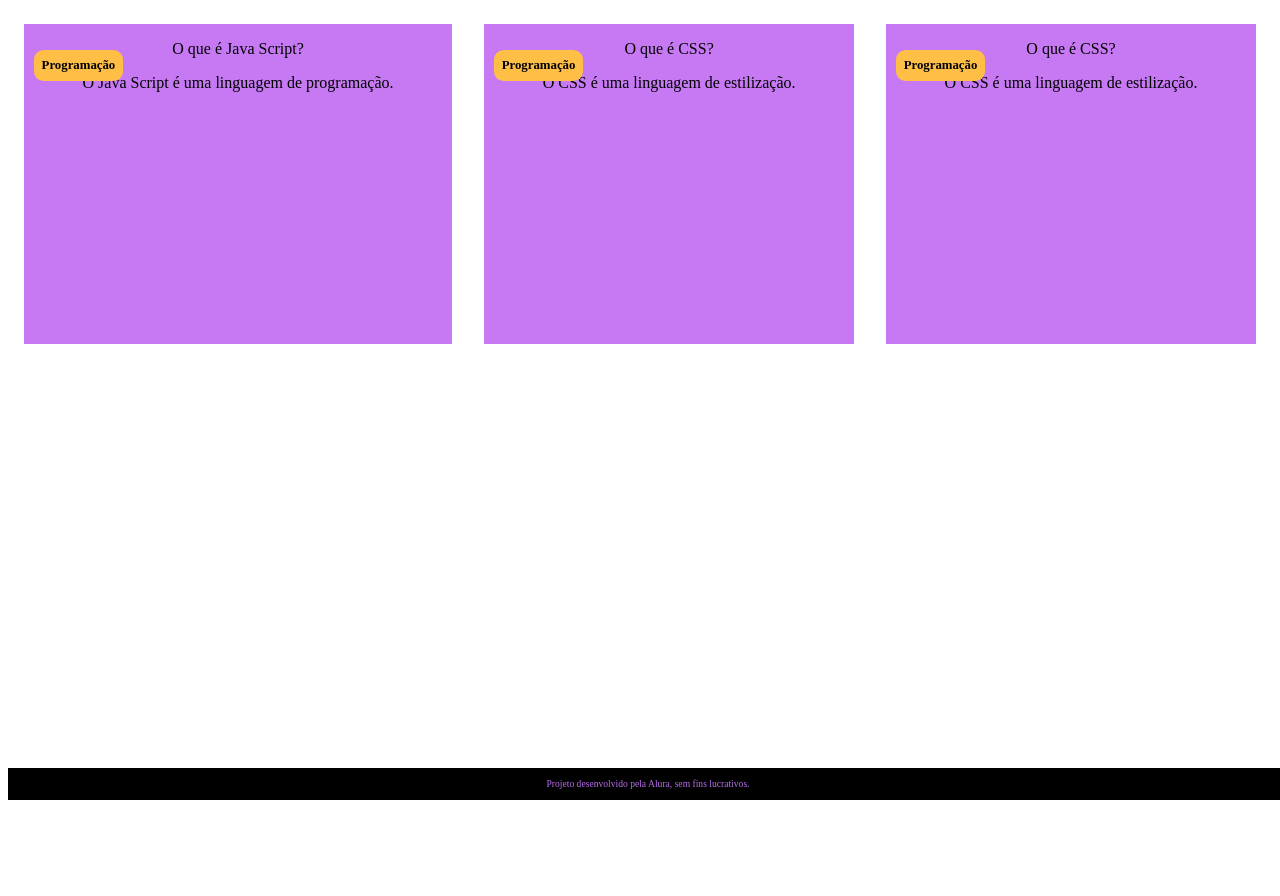
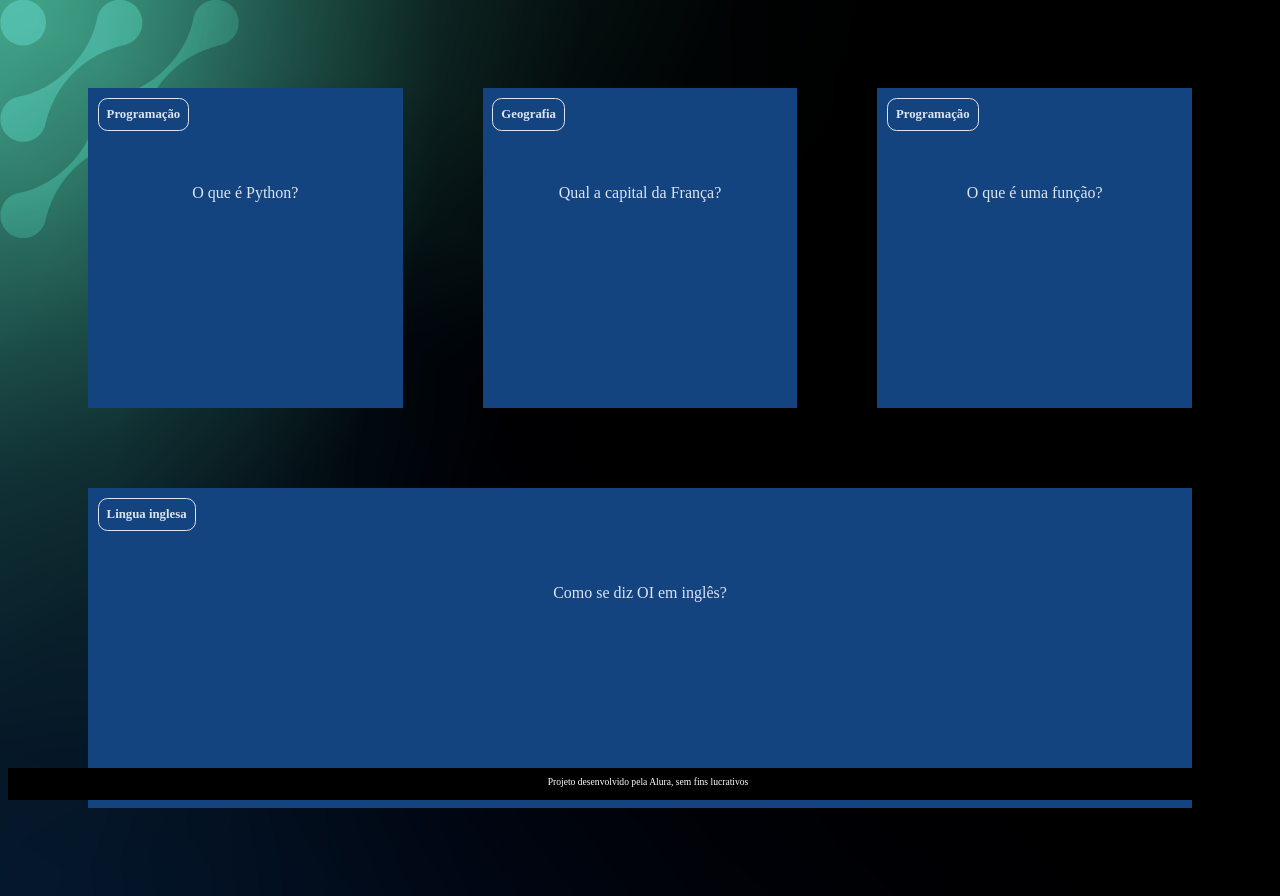
Before and after one commit to fer262008/Fernanda-2B---Flashcard, a plain HTML site: page index.html in a window 1280 px wide. Before the commit the page ends 800 px from the top, so only its background shows below. Drawn offline with Linux system fonts and the light colour scheme.

Commit message:
Add files via upload
até a aula 8/9

```diff
--- /dev/null
+++ b/app.js
@@ -0,0 +1,19 @@
+function criaCartao(categoria, pergunta, resposta) {
+    let container = document.getElementById('container')
+    let cartao = document.createElement('article')
+    cartao.className = 'cartao'
+
+    cartao.innerHTML = `
+    <div class="cartao__conteudo">
+    <h3>${categoria}</h3>
+    <div class="cartao__conteudo__pergunta">
+        <p>${pergunta}</p>
+    </div>
+    <div class="cartao__conteudo__resposta">
+        <p>${resposta}</p>
+    </div>
+    </div>
+    `
+    container.appendChild(cartao)
+
+}
--- /dev/null
+++ b/assets/style.css
@@ -0,0 +1,92 @@
+:root {
+    --text-color: #DBE4EF;
+    --card-front-color: #144480;
+    --card-back-color: #00F4BF;
+}
+
+body {
+    background: url(../flashcard-imagens/img/bg-desktop.webp);
+    font-family: Bai Jamjuree;
+}
+
+#container {
+    display: flex;
+    flex-wrap: wrap;
+    justify-content: space-between;
+    padding: 4rem;
+    gap: 3rem;
+}
+
+.cartao {
+    margin: 1rem 1rem;
+    height: 20rem;
+    flex-grow: 1;
+    flex-basis: calc(33% - 6rem);
+}
+
+.cartao__conteudo {
+    background-color: var(--card-front-color);
+    text-align: center;
+    height: 100%;
+    transform-style: preserve-3d;
+    transition: transform 300ms ease-in-out;
+}
+
+.cartao__conteudo h3 {
+    color: var(--text-color);
+    border: 1px solid var(--text-color);
+    text-align: left;
+    padding: 0.5rem;
+    position: absolute;
+    margin: 0.6rem;
+    border-radius: 0.6rem;
+    font-size: 1vw;
+    backface-visibility: hidden;
+}
+
+.cartao__conteudo p {
+    margin-top: 1rem;
+    padding: 2rem;
+    margin-top: 4rem;
+}
+
+.cartao__conteudo__pergunta p {
+    color: var(--text-color);
+    font-weight: 500;
+}
+
+.cartao__conteudo__resposta p {
+    color: var(--card-back-color);
+    font-weight: 700;
+}
+
+.cartao:hover .cartao__conteudo {
+    transform: rotateY(180deg);
+}
+
+.cartao__conteudo__pergunta,
+.cartao__conteudo__resposta {
+    backface-visibility: hidden;
+    position: absolute;
+    height: 100%;
+    width: 100%;
+}
+
+.cartao__conteudo__resposta {
+    transform: rotateY(180deg);
+}
+
+footer {
+    background-color: black;
+    color: white;
+    position: fixed;
+    bottom: 0;
+    width: 100%;
+    height: 2rem;
+}
+
+footer p {
+    text-align: center;
+    font-size: 0.6rem;
+    margin-top: 0.5rem;
+}
--- a/index.html
+++ b/index.html
@@ -5,50 +5,30 @@
     <meta charset="UTF-8">
     <meta name="viewport" content="width=device-width, initial-scale=1.0">
     <title>Flashcard-Fernanda</title>
-    <link rel="stylesheet" href="style.css">
+    <link rel="stylesheet" href="assets/style.css">
 </head>
 
 <body>
     <main>
         <section id="container">
-            <article class="cartao">
+            <!-- <article class="cartao">
                 <div class="cartao__conteudo">
-                    <h3> Programação </h3>
+                    <h3>Programação</h3>
                     <div class="cartao__conteudo__pergunta">
-                        <p>O que é Java Script?</p>
+                        <p>O que é JavaScript?</p>
                     </div>
                     <div class="cartao__conteudo__resposta">
-                        <p>O Java Script é uma linguagem de programação.</p>
+                        <p>O JavaScript é uma linguagem de programação</p>
                     </div>
                 </div>
-            </article>
-            <article class="cartao">
-                <div class="cartao__conteudo">
-                    <h3> Programação </h3>
-                    <div class="cartao__conteudo__pergunta">
-                        <p>O que é CSS?</p>
-                    </div>
-                    <div class="cartao__conteudo__resposta">
-                        <p>O CSS é uma linguagem de estilização.</p>
-                    </div>
-                </div>
-            </article>
-            <article class="cartao">
-                <div class="cartao__conteudo">
-                    <h3> Programação </h3>
-                    <div class="cartao__conteudo__pergunta">
-                        <p>O que é CSS?</p>
-                    </div>
-                    <div class="cartao__conteudo__resposta">
-                        <p>O CSS é uma linguagem de estilização.</p>
-                    </div>
-                </div>
-            </article>
+            </article> -->
         </section>
     </main>
     <footer>
-        <p>Projeto desenvolvido pela Alura, sem fins lucrativos.</p>
+        <p>Projeto desenvolvido pela Alura, sem fins lucrativos</p>
     </footer>
+    <script src="app.js"></script>
+    <script src="perguntas.js"></script>
 </body>
 
 </html>
--- /dev/null
+++ b/perguntas.js
@@ -0,0 +1,35 @@
+criaCartao(
+    'Programação',
+    'O que é Python?',
+    'O Python é uma linguagem de programação'
+)
+
+criaCartao(
+    'Geografia',
+    'Qual a capital da França?',
+    'A capital da França é Paris'
+)
+
+criaCartao(
+    'Programação',
+    'O que é uma função?',
+    'Uma função é um bloco de código que executa alguma tarefa'
+)
+
+criaCartao(
+    'Lingua inglesa',
+    'Como se diz OI em inglês?',
+    'Oi em ingles é HI (RAI)'
+)
+
+cartao.innerHTML = `
+        <div class="cartao__conteudo">
+        <h3>${categoria}</h3>
+        <div class="cartao__conteudo__pergunta">
+                <p>${pergunta}</p>
+        </div>
+        <div class="cartao__conteudo__resposta">
+                <p>${resposta}</p>
+        </div>
+        </div>
+`
```
Also changed, not shown: flashcard-imagens/img/bg-desktop.webp (added), flashcard-imagens/img/bg-mobile.webp (added), flashcard-imagens/img/bg-tablet.webp (added), 1 other file.
